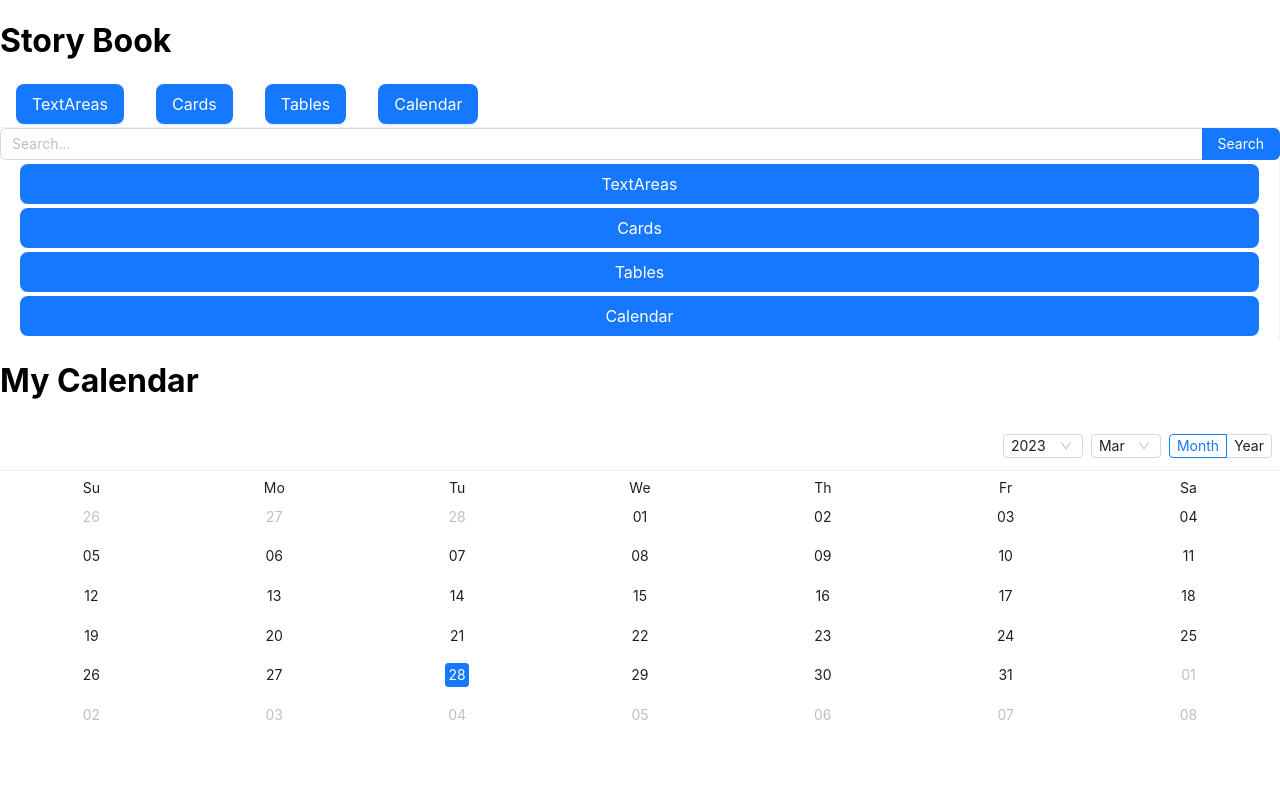
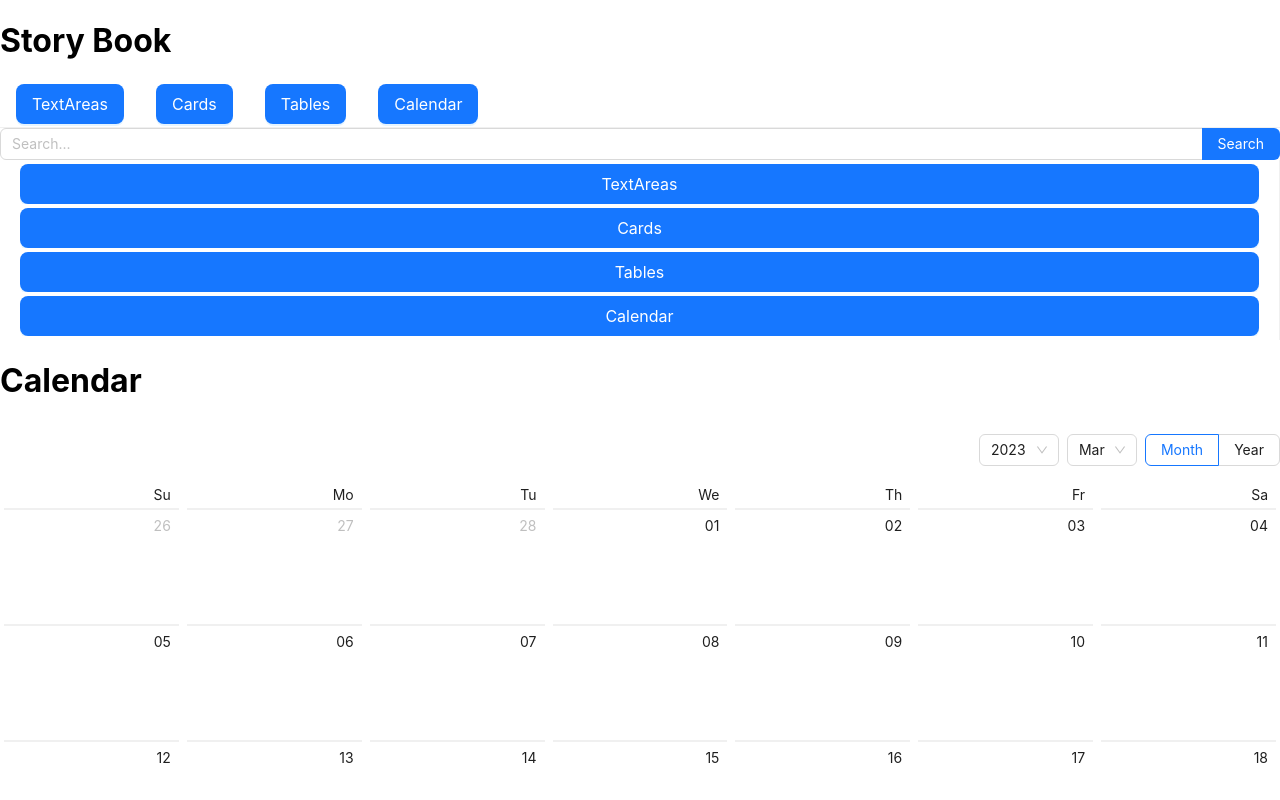
Before and after one commit to francisheshi/-, a React (Create React App) app: page /pages/page-4 in a window 1280 px wide. Shown: the top 800 px of the page. Built offline with nearby package versions, Linux system fonts and the light colour scheme.

Commit message:
Add and modify calendar component, all parent and child components.

```diff
--- a/src/App.tsx
+++ b/src/App.tsx
@@ -85,7 +85,10 @@ const App = () => {
                   path="/pages/page-3"
                   element={<Title3 query={query} data={objContent} />}
                 />
-                <Route path="/pages/page-4" element={<Title4 />} />
+                <Route
+                  path="/pages/page-4"
+                  element={<Title4 query={query} />}
+                />
               </Routes>
             </div>
           </div>
--- a/src/components/ui/ReminderModal.tsx
+++ b/src/components/ui/ReminderModal.tsx
@@ -1,14 +1,21 @@
 import React, { useState, useEffect } from "react";
 import { Modal, Input, Button } from "antd";
-import type { Moment } from "moment";
+import moment, { Moment } from "moment";
 import { FontAwesomeIcon } from "@fortawesome/react-fontawesome";
+import { faTrash } from "@fortawesome/free-solid-svg-icons";
+
+interface Reminder {
+  text: string;
+  time: any; // Unix timestamp
+}
 
 interface ReminderModalProps {
   visible: boolean;
-  selectedDate: Moment | null;
-  existingReminders: string[]; // New prop to receive existing reminders
+  selectedDate: Moment;
+  existingReminders: Reminder[];
   onClose: () => void;
-  onSave: (reminders: string[]) => void;
+  onSave: (reminders: Reminder[]) => void;
+  audio: HTMLAudioElement;
 }
 
 const ReminderModal: React.FC<ReminderModalProps> = ({
@@ -18,42 +25,46 @@ const ReminderModal: React.FC<ReminderModalProps> = ({
   onClose,
   onSave,
 }) => {
-  const [reminderText, setReminderText] = useState(""); // Single reminder input
-  const [remindersList, setRemindersList] = useState<string[]>([]); // List of reminders
+  const [reminderText, setReminderText] = useState("");
+  const [reminderTime, setReminderTime] = useState<Moment | null>(null);
+  const [remindersList, setRemindersList] = useState<Reminder[]>([]);
 
-  // Load existing reminders when modal is opened
   useEffect(() => {
+    // Set reminders when modal is opened
     if (visible) {
       setRemindersList(existingReminders);
     }
   }, [visible, existingReminders]);
 
-  // Add reminder to the list
   const handleAddReminder = () => {
-    if (reminderText.trim() !== "") {
-      setRemindersList((prevReminders) => [...prevReminders, reminderText]);
-      setReminderText(""); // Clear input after adding
+    if (reminderText.trim() !== "" && reminderTime) {
+      const newReminder: Reminder = {
+        text: reminderText,
+        time: reminderTime.valueOf(), // Store as Unix timestamp
+      };
+      setRemindersList([...remindersList, newReminder]); // Add to the list
+      setReminderText(""); // Reset fields
+      setReminderTime(null);
     }
   };
 
-  // Remove reminder from the list
   const handleDeleteReminder = (index: number) => {
     setRemindersList((prevReminders) =>
       prevReminders.filter((_, i) => i !== index)
     );
   };
 
-  // Save all reminders and close the modal
-  const handleSaveReminders = () => {
-    onSave(remindersList); // Send all reminders back to parent
+  const handleSave = () => {
+    // Call the onSave function passed from ReminderApp to update reminders
+    onSave(remindersList);
     onClose(); // Close the modal
   };
 
   return (
     <Modal
-      title={`Add Reminders for ${selectedDate?.format("YYYY-MM-DD")}`}
+      title={`Reminders for ${selectedDate.format("YYYY-MM-DD")}`}
       visible={visible}
-      onOk={handleSaveReminders}
+      onOk={handleSave}
       onCancel={onClose}
     >
       <div>
@@ -61,19 +72,25 @@ const ReminderModal: React.FC<ReminderModalProps> = ({
           placeholder="Enter a reminder"
           value={reminderText}
           onChange={(e) => setReminderText(e.target.value)}
-          onPressEnter={handleAddReminder} // Allow pressing Enter to add a reminder
+          onPressEnter={handleAddReminder} // Allow "Enter" key to add reminder
+        />
+        <Input
+          type="time"
+          onChange={(e) => setReminderTime(moment(e.target.value, "HH:mm"))} // Parse time input
+          className="mt-2"
         />
         <Button className="mt-2" type="primary" onClick={handleAddReminder}>
           Add Reminder
         </Button>
 
-        {/* List of reminders */}
         <ul className="mt-4">
           {remindersList.map((reminder, index) => (
             <li key={index} className="flex justify-between items-center mb-2">
-              <span>{reminder}</span>
+              <span>
+                {reminder.text} - {moment(reminder.time).format("HH:mm")}
+              </span>
               <Button type="link" onClick={() => handleDeleteReminder(index)}>
-                <FontAwesomeIcon icon="fa-solid fa-trash" />
+                <FontAwesomeIcon icon={faTrash} />
               </Button>
             </li>
           ))}
--- a/src/index.css
+++ b/src/index.css
@@ -11,7 +11,7 @@ code {
   font-family: source-code-pro, Menlo, Monaco, Consolas, "Courier New",
     monospace;
 }
-
+/* Import Tailwind's layers */
 @tailwind base;
 @tailwind components;
 @tailwind utilities;
--- a/src/views/pages/title-4.tsx
+++ b/src/views/pages/title-4.tsx
@@ -1,67 +1,114 @@
-import React, { useState } from "react";
-import { Calendar } from "antd";
-import type { Moment } from "moment";
-import ReminderModal from "../../components/ui/ReminderModal"; // Import the updated child component
+import React, { useState, useCallback, useEffect } from "react";
+import { Calendar, notification } from "antd";
+import ReminderModal from "../../components/ui/ReminderModal";
+import moment, { Moment } from "moment";
 
-const Title4 = () => {
-  const [selectedDate, setSelectedDate] = useState<Moment | null>(null); // State to store the selected date
-  const [isModalVisible, setIsModalVisible] = useState(false); // State to control modal visibility
-  const [reminders, setReminders] = useState<{ [key: string]: string[] }>({}); // State to store reminders by date
+interface Reminder {
+  text: string;
+  time: number;
+  played?: boolean;
+}
 
-  // Handle the date selection
-  const onDateSelect = (date: any) => {
-    setSelectedDate(date); // Store selected date
-    setIsModalVisible(true); // Show the modal when date is clicked
+interface RemindersMap {
+  [key: string]: Reminder[];
+}
+
+const Title4 = ({ query }: { query: string }) => {
+  const [selectedDate, setSelectedDate] = useState<Moment | null>(null);
+  const [isModalVisible, setIsModalVisible] = useState(false);
+  const [existingReminders, setExistingReminders] = useState<RemindersMap>({});
+  const [reminderDates, setReminderDates] = useState<Set<string>>(new Set());
+  const [audio] = useState(new Audio("/ringtone.mp3"));
+
+  // Handle date click
+  const onDateClick = (date: any) => {
+    setSelectedDate(date);
+    setIsModalVisible(true);
   };
 
-  // Handle saving multiple reminders for the selected date
-  const handleSaveReminders = (newReminders: string[]) => {
-    if (!selectedDate) return; // Exit if no date is selected
-    const formattedDate = selectedDate.format("YYYY-MM-DD");
+  useEffect(() => {
+    const interval = setInterval(() => {
+      const now = moment().valueOf();
+      Object.keys(existingReminders).forEach((date) => {
+        existingReminders[date].forEach((reminder) => {
+          if (reminder.time <= now) {
+            audio.play();
+            notification.open({
+              message: "Reminder",
+              description: reminder.text,
+              duration: 5,
+            });
+            setExistingReminders((prev) => {
+              if (!prev[date]) return prev;
+              return {
+                ...prev,
+                [date]: prev[date].filter((r) => r.time > now),
+              };
+            });
+          }
+        });
+      });
+    }, 6000);
+    return () => clearInterval(interval);
+  }, [existingReminders, audio]);
 
-    // Save all reminders for the selected date
-    setReminders((prevReminders) => ({
-      ...prevReminders,
-      [formattedDate]: newReminders, // Replace previous reminders with new ones
-    }));
-  };
+  // Handle save reminders
+  const handleSaveReminders = useCallback(
+    (reminders: Reminder[]) => {
+      if (selectedDate) {
+        const formattedDate = selectedDate.format("YYYY-MM-DD");
+        setExistingReminders((prev) => ({
+          ...prev,
+          [formattedDate]: reminders,
+        }));
+        setReminderDates((dates) => new Set(dates.add(formattedDate)));
+      }
+    },
+    [selectedDate]
+  );
 
-  // Close the modal
   const handleCloseModal = () => {
     setIsModalVisible(false);
   };
 
-  // Get existing reminders for the selected date
-  const getExistingReminders = () => {
-    if (!selectedDate) return [];
-    const formattedDate = selectedDate.format("YYYY-MM-DD");
-    return reminders[formattedDate] || [];
+  const dateCellRender = (value: any) => {
+    const formattedDate = value.format("YYYY-MM-DD");
+
+    if (reminderDates.has(formattedDate)) {
+      const remindersForDate = existingReminders[formattedDate];
+
+      return (
+        <div style={{ backgroundColor: "#ffeb3b", padding: "4px" }}>
+          <ul className="list-disc ml-4">
+            {remindersForDate?.map((reminder, index) => (
+              <li key={index}>
+                {reminder.text} - {moment(reminder.time).format("hh:mm A")}
+              </li>
+            ))}
+          </ul>
+        </div>
+      );
+    }
+
+    return null;
   };
 
   return (
-    <div className="max-w-4xl mx-auto p-4">
-      {/* Header */}
-      <div className="flex justify-between items-center mb-4">
-        <h1 className="text-2xl font-bold text-gray-700">My Calendar</h1>
-      </div>
-
-      {/* Calendar */}
-      <div className="bg-white shadow rounded-lg p-4">
-        <Calendar
-          fullscreen={false}
-          onSelect={onDateSelect} // Trigger modal on date select
-          className="custom-calendar"
+    <div className="flex-1 justify-center p-8 text-lg">
+      <h1 className="text-4xl font-bold mb-5">Calendar</h1>
+      <Calendar onSelect={onDateClick} dateCellRender={dateCellRender} />
+      {selectedDate && (
+        <ReminderModal
+          visible={isModalVisible}
+          selectedDate={selectedDate}
+          existingReminders={
+            existingReminders[selectedDate.format("YYYY-MM-DD")] || []
+          }
+          onClose={handleCloseModal}
+          onSave={handleSaveReminders}
+          audio={audio} // Pass audio instance
         />
-      </div>
-
-      {/* Modal for adding reminders */}
-      <ReminderModal
-        visible={isModalVisible}
-        selectedDate={selectedDate}
-        existingReminders={getExistingReminders()} // Pass existing reminders to modal
-        onClose={handleCloseModal}
-        onSave={handleSaveReminders} // Handle saving multiple reminders
-      />
+      )}
     </div>
   );
 };
```
Also changed, not shown: src/components/ui/ReminderApp.tsx (added, +62 -0 lines).
